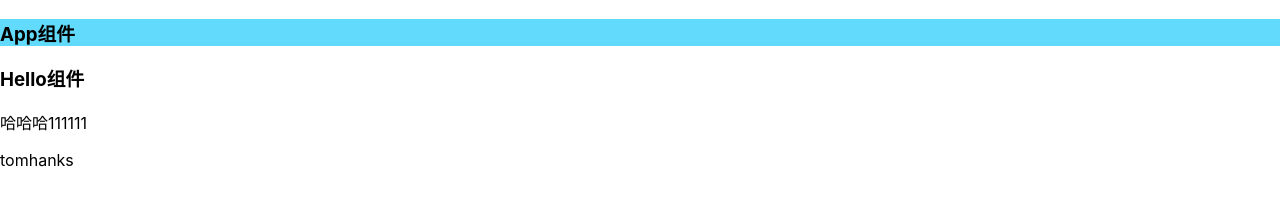
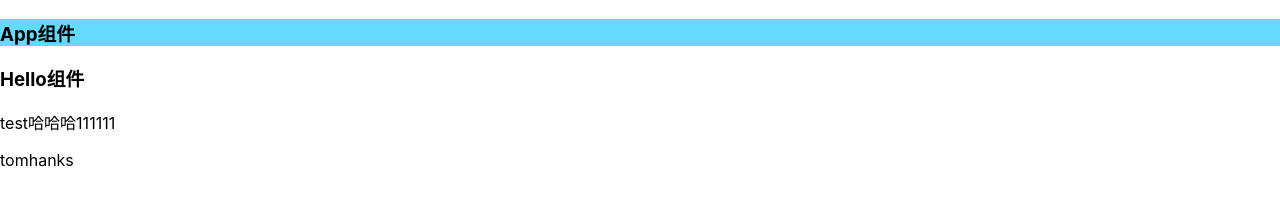
Before and after one commit to Xuan1202/myapp-ts, a React (Create React App) app: page / in a window 1280 px wide. Shown: the top 203 px of the page. Built offline with nearby package versions, Linux system fonts and the light colour scheme.

Commit message:
chore: test

```diff
--- a/src/Hello.tsx
+++ b/src/Hello.tsx
@@ -9,7 +9,7 @@ const Hello: React.FC<Greeting> = (props: Greeting) => {
     return (
         <div>
             <h3>Hello组件</h3>
-
+            <span>test</span>
 
 
             <span>哈哈哈</span>
```
